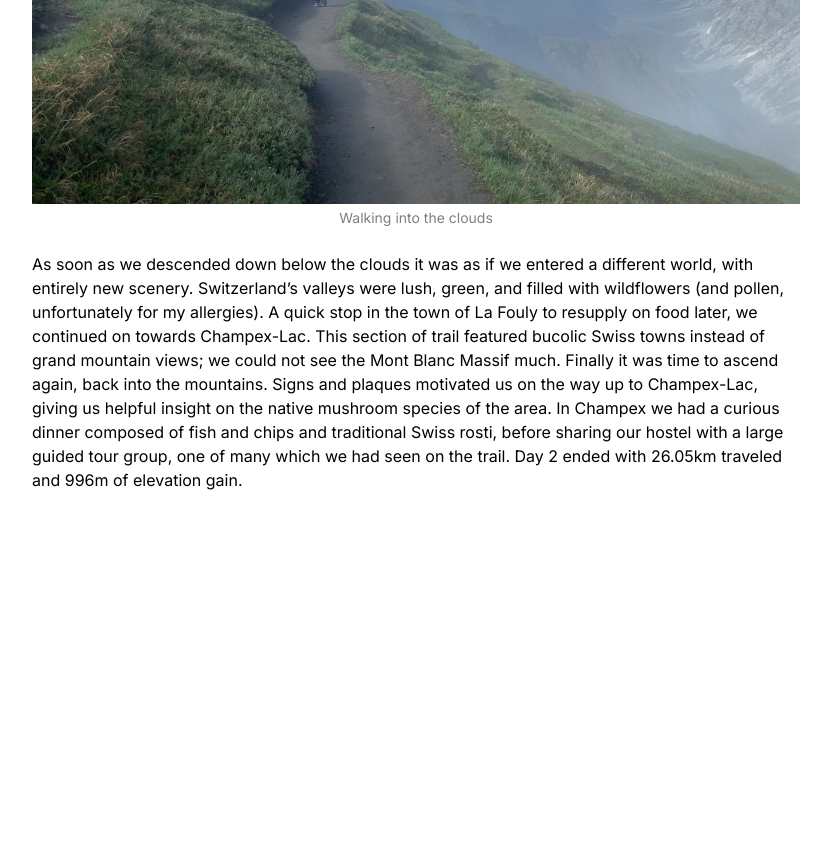
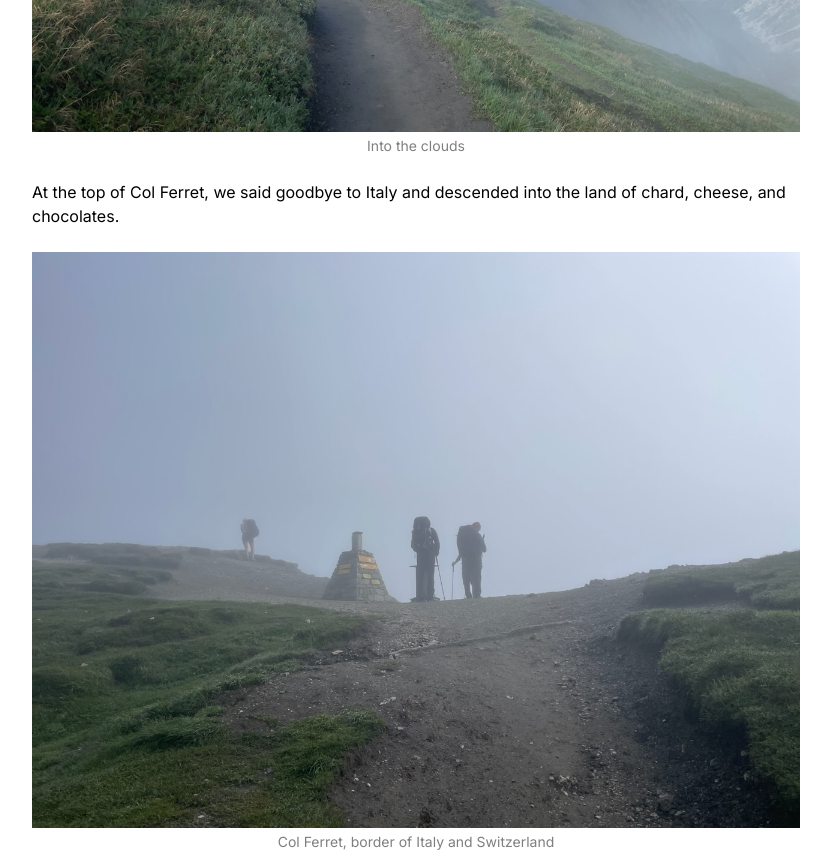
Before and after one commit to joage/website, a Next.js app: page /adventures/tmb-2 in a window 1280 px wide. Shown: the part 1940-2797 px from the top of the page, without its empty margins (224-1055 px from the left). Before the commit the page ends 2448 px from the top, so only its background shows below. Built offline with nearby package versions, Linux system fonts and the light colour scheme.

Commit message:
day 2 wrap

```diff
--- a/src/app/adventures/page.tsx
+++ b/src/app/adventures/page.tsx
@@ -10,7 +10,10 @@ export default function Adventures() {
         <p>Trip reports from my hikes and travels. Newest first!</p>
         <ul className="list-disc text-cyan-600 mx-4">
           <li>
-            <Link href="/adventures/tmb-1">Tour du Mont Blanc Part 1</Link>
+            <Link href="/adventures/tmb-2">Tour du Mont Blanc Day 2</Link>
+          </li>
+          <li>
+            <Link href="/adventures/tmb-1">Tour du Mont Blanc Day 1</Link>
           </li>
           <li>
             <Link href="/adventures/leaving-ny">Leaving New York</Link>
--- a/src/app/adventures/tmb-1/page.tsx
+++ b/src/app/adventures/tmb-1/page.tsx
@@ -2,7 +2,7 @@ import ImageGroup from '@/components/ImageGroup';
 import Post from '@/components/Post';
 
 const TMB = () => (
-  <Post title="Courmayeur (TMB Part 1)" date="July 2, 2023" prev="/adventures/leaving-ny">
+  <Post title="Courmayeur (TMB Day 1)" date="July 2, 2023" prev="/adventures/leaving-ny" next="/adventures/tmb-2">
     <ImageGroup images={[{path: "/images/tmb/IMG_3993.jpeg", caption: "High point of the day!"}]} />
 
     <p>On July 1st Emma and I met up in Geneva. From here we boarded a bus to Courmayeur, Italy to begin our Tour du Mont Blanc half circuit. Over the next 5 days we would traverse alpine terrain across 3 countries, staying in huts and hostels along the way, before arriving in Chamonix, France. Manifesting good weather, food, and company, we both had high hopes for an epic European adventure.</p>
--- a/src/app/adventures/tmb-2/page.tsx
+++ b/src/app/adventures/tmb-2/page.tsx
@@ -3,25 +3,39 @@ import Post from '@/components/Post';
 
 const TMB = () => (
   <Post title="Entering Switzerland (TMB Day 2)" date="July 3, 2023" prev="/adventures/tmb-1">
-    <ImageGroup images={[{path: "/images/tmb/IMG_4066.jpeg", caption: "Switzerland!"}]} />
+    <ImageGroup images={[{path: "/images/tmb/IMG_4066.jpeg", caption: "Cows of La Peule"}]} />
 
     It was a spectacularly clear morning at Rifugio Elena. After breakfast we began the steep ascent up to the Grand Col Ferret and into Switzerland, watching the valley below get smaller and smaller with each step we climbed.
 
     <ImageGroup images={[{path: "/images/tmb/IMG_4048.jpeg", caption: "Watching clouds roll over Col Ferret. "}]} />
 
+    <ImageGroup images={[{path: "/images/tmb/IMG_4058.jpeg", caption: "Into the clouds"}]} />
+
     At the top of Col Ferret, we said goodbye to Italy and descended into the land of chard, cheese, and chocolates.
 
-    <ImageGroup images={[{path: "/images/tmb/IMG_4058.jpeg", caption: "Walking into the clouds"}]} />
+    <ImageGroup images={[{path: "/images/tmb/IMG_4059.jpeg", caption: "Col Ferret, border of Italy and Switzerland"}]} />
 
-As soon as we descended down below the clouds it was as if we entered a different world, with entirely new scenery. Switzerland’s valleys were lush, green, and filled with wildflowers (and pollen, unfortunately for my allergies).
+    <ImageGroup images={[{path: "/images/tmb/IMG_4061.jpeg", caption: "Descending into Switzerland"}]} />
 
-A quick stop in the town of La Fouly to resupply on food later, we continued on towards Champex-Lac. This section of trail featured bucolic Swiss towns instead of grand mountain views; we could not see the Mont Blanc Massif much.
+As soon as we got down below the clouds it was as if we entered a different world, with entirely new scenery. Switzerland’s valleys were lush, green, and filled with wildflowers (and pollen, unfortunately for my allergies).
+
+    <ImageGroup images={[{path: "/images/tmb/IMG_4068.jpeg", caption: ""}]} />
+
+    <ImageGroup images={[{path: "/images/tmb/IMG_4072.jpeg", caption: ""}]} />
+
+    <ImageGroup images={[{path: "/images/tmb/IMG_4079.jpeg", caption: "An abandoned hut near La Fouly"}]} />
+
+A quick stop in the town of La Fouly to resupply on food later, we continued on towards Champex-Lac. This section of trail featured bucolic Swiss towns instead of grand mountain views; we could not see much of the Mont Blanc Massif.
+
+    <ImageGroup images={[{path: "/images/tmb/IMG_4080.jpeg", caption: ""}]} />
 
 Finally it was time to ascend again, back into the mountains. Signs and plaques motivated us on the way up to Champex-Lac, giving us helpful insight on the native mushroom species of the area.
 
-In Champex we had a curious dinner composed of fish and chips and traditional Swiss rosti, before sharing our hostel with a large guided tour group, one of many which we had seen on the trail.
+    <ImageGroup images={[{path: "/images/tmb/IMG_4090.jpeg", caption: "Beginning the climb"}, {path: "/images/tmb/IMG_4093.jpeg", caption: "Cave on the way to Champex"}]} />
 
-Day 2 ended with 26.05km traveled and 996m of elevation gain.
+    <p>In Champex we had a curious dinner of fish and chips and traditional Swiss rosti, before sharing our hostel with a large guided tour group, one of many which we had seen on the trail.</p>
+
+    <p>Day 2 ended with 26.05km traveled and 996m of elevation gain.</p>
   </Post>
 );
 
```
